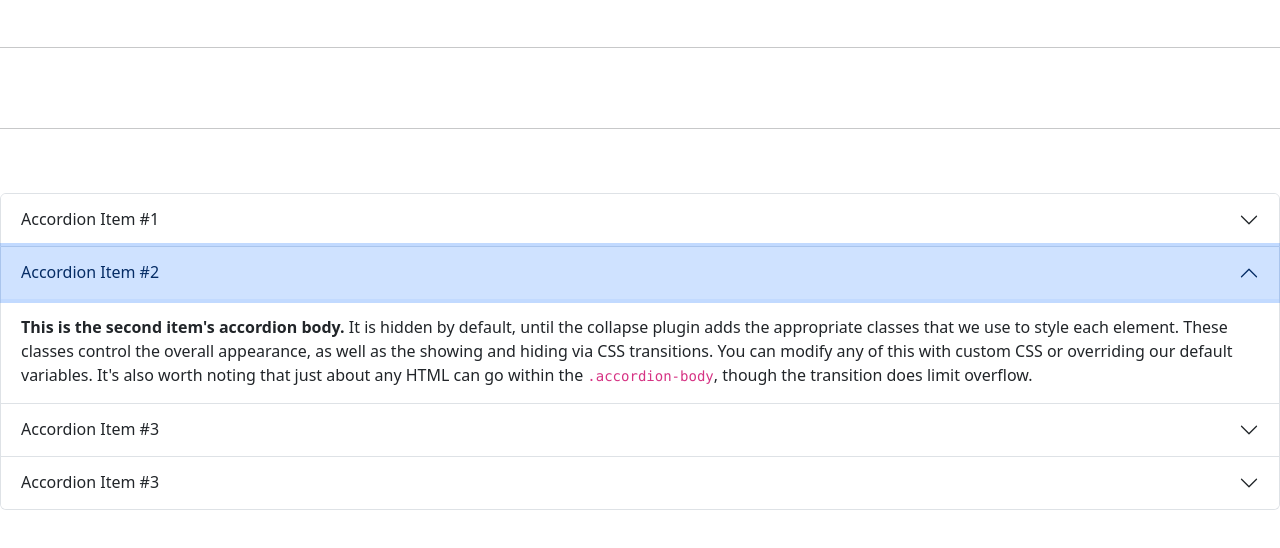
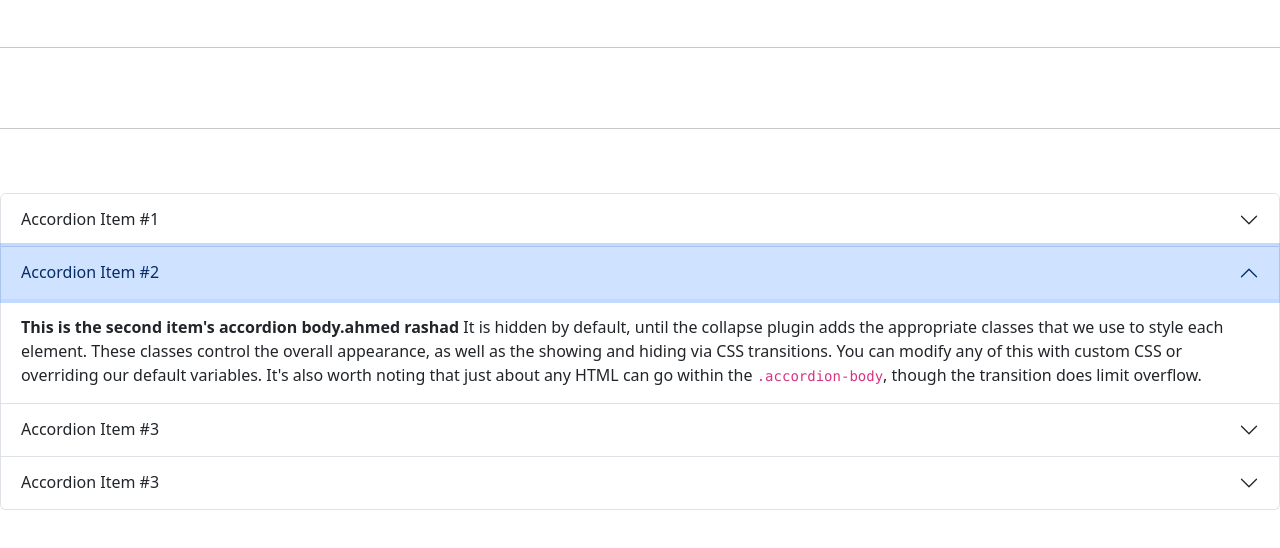
Before and after one commit to lamiaaselim/MERN, a plain HTML site: page 1.index.html in a window 1280 px wide. Both pictures are taken after a click on the button "Accordion Item #2". Shown: the part 178-726 px from the top of the page. Drawn offline with nearby package versions, Linux system fonts and the light colour scheme.

Commit message:
add name

```diff
--- a/1.index.html
+++ b/1.index.html
@@ -53,7 +53,7 @@
         </h2>
         <div id="collapseTwo" class="accordion-collapse collapse" data-bs-parent="#accordionExample">
           <div class="accordion-body">
-            <strong>This is the second item's accordion body.</strong> It is hidden by default, until the collapse plugin adds the appropriate classes that we use to style each element. These classes control the overall appearance, as well as the showing and hiding via CSS transitions. You can modify any of this with custom CSS or overriding our default variables. It's also worth noting that just about any HTML can go within the <code>.accordion-body</code>, though the transition does limit overflow.
+            <strong>This is the second item's accordion body.ahmed rashad</strong> It is hidden by default, until the collapse plugin adds the appropriate classes that we use to style each element. These classes control the overall appearance, as well as the showing and hiding via CSS transitions. You can modify any of this with custom CSS or overriding our default variables. It's also worth noting that just about any HTML can go within the <code>.accordion-body</code>, though the transition does limit overflow.
           </div>
         </div>
       </div>
```
